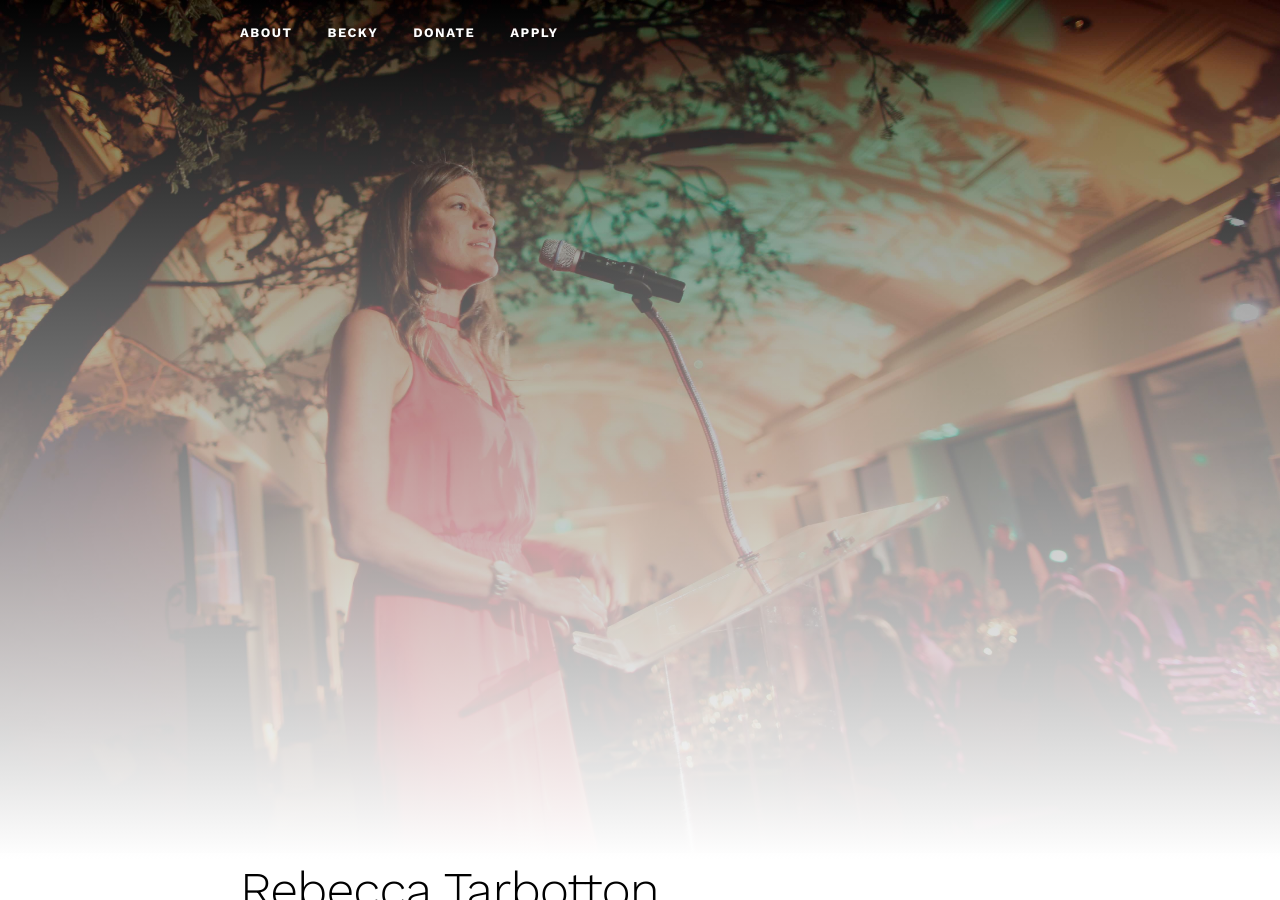
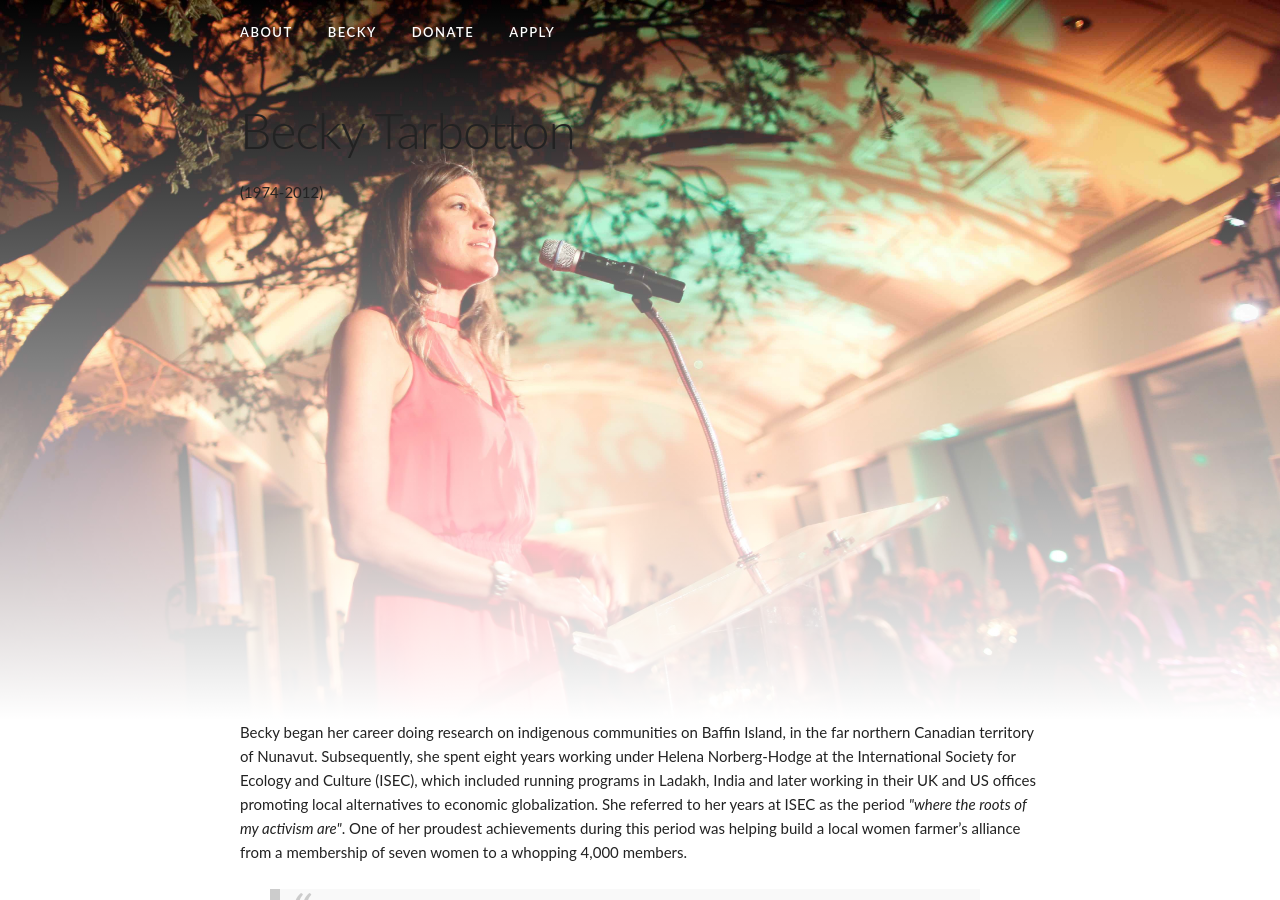
Before and after one commit to tsunamiCam/cameron-personal, a Jekyll site: the page built from becky/index.html, in a window 1280 px wide and 900 px high. Built offline with Jekyll 4.4.1, drawn with Linux system fonts in a browser that asks for light colours; nearby versions of some CDN libraries.

Commit message:
Added header to default page - replaces image

```diff
--- a/_layouts/default.html
+++ b/_layouts/default.html
@@ -10,14 +10,16 @@
 
     <div class="page-content">
 
+        <div class="pickgradient">
 
-      <div class="pickgradient">
-
-       {% include navbar.html %}
-        <img src="../images/revel-20-fullsize.jpg" id="bg" alt=""/>
-      </div>
+        {% include navbar.html %}
 
 
+          <img src="../images/revel-20-fullsize.jpg" id="bg" alt=""/>
+
+
+
+        </div>
 
       <div class="container">
         <div class="twelve columns">
--- /dev/null
+++ b/_layouts/default2.html
@@ -0,0 +1,39 @@
+<!DOCTYPE html>
+<html>
+  {% include head.html %}
+
+
+
+  <header>
+    <div class="post-header">
+
+
+      {% include navbar.html %}
+      <div class="container">
+      <h1> Becky Tarbotton </h1>
+      <p>(1974-2012)</p>
+      </div>
+      </div>
+
+  </header>
+
+
+
+  <body class="skin-default">
+
+
+
+    <div class="page-content">
+      <div class="container">
+        <div class="twelve columns">
+          {{ content }}
+        </div>
+      </div>
+
+
+    {% include footer.html %}
+    {% include share_page.html %}
+
+  </body>
+
+</html>
--- a/becky/index.html
+++ b/becky/index.html
@@ -7,8 +7,9 @@ layout: default
 
   <!-- About Becky
   ================================================== -->
-<h1>Rebecca Tarbotton</h1>
-<p>(1973-2012)</p>
+
+
+
 
 <p> Becky began her career doing research on indigenous communities on Baffin Island, in the far northern Canadian territory of Nunavut. Subsequently, she spent eight years working under Helena Norberg-Hodge at the International Society for Ecology and Culture (ISEC), which included running programs in Ladakh, India and later working in their UK and US offices promoting local alternatives to economic globalization. She referred to her years at ISEC as the period <em>"where the roots of my activism are"</em>. One of her proudest achievements during this period was helping build a local women farmer’s alliance from a membership of seven women to a whopping 4,000 members.</p>
 
@@ -29,7 +30,7 @@ layout: default
 <figure>
 
 <!--div class="gallery js-flickity" data-flickity-options='{ "cellAlign": "left", "contain": true }'-->
-<div class="main-gallery">
+<div class="main-gallery js-flickity" data-flickity-options='{ "cellAlign": "left", "contain": true }'>
   <div class="gallery-cell"><img src="../images/becky/Becky-RAN-3.jpg" /></div>
 <div class="gallery-cell"><img src="../images/becky/Becky-RAN-1.jpg" /></div>
   <div class="gallery-cell"><img src="../images/becky/Becky-RAN-2.jpg" /></div>
--- a/css/custom_CJT.css
+++ b/css/custom_CJT.css
@@ -4,7 +4,7 @@
 
 body {
     /*font-family: "Raleway", "HelveticaNeue", "Helvetica Neue", Helvetica, Arial, sans-serif;*/
-    font-family: "Work Sans", "HelveticaNeue", "Helvetica Neue", Helvetica, Arial, sans-serif;
+    font-family: "Lato", "HelveticaNeue", "Helvetica Neue", Helvetica, Arial, sans-serif;
     /*font-family: "Lato", "HelveticaNeue", "Helvetica Neue", Helvetica, Arial, sans-serif;*/
 }
 
@@ -434,8 +434,9 @@ footer p {
 
 .page-content h1 {
     color: #000;
-    padding-top: 0em
-    /*margin-bottom: 0em;*/
+    padding-top: 0em;
+
+
 }
 
 /*
@@ -450,8 +451,17 @@ footer p {
 
 .pickgradient{
   position:relative;
-  display:inline-block;
+   width: 100%; /* for IE 6 */
 }
+
+.pickgradient h1 {
+   position: absolute;
+   top: 200px;
+   left: 0;
+   width: 100%;
+}
+
+
 .pickgradient:after {
   content:'';
   position:absolute;
@@ -466,3 +476,24 @@ img.bg{
 
   display:block;
 }
+
+
+.post-header {
+    background: linear-gradient(
+        rgba(0, 0, 0, 0),
+        rgba(255, 255, 255, 1)),
+    url('../images/revel-20-fullsize.jpg') top center no-repeat;
+    background-size: cover;
+    background-attachment: scroll;
+    width: relative;
+    height:80vh;
+
+}
+
+.post-header h1 {
+
+
+    padding-top: 10rem;
+
+
+}
--- a/css/skin-default.css
+++ b/css/skin-default.css
@@ -25,3 +25,20 @@
 
 
 }
+
+
+
+
+.post-header .navbar
+
+{
+
+    background: linear-gradient(
+            rgba(0, 0, 0, 0),
+            rgba(0, 0, 0, 0));
+     background-size: cover;
+    background-attachment: fixed;
+
+
+
+}
--- a/js/site.js
+++ b/js/site.js
@@ -108,6 +108,7 @@ $(document).ready(function() {
 
     if($('.page-content h1').offset() != null) {
 
+      var opac = 0.5;
       if ($window.scrollTop() <= headerOffsetStart) {
           opac =  0.5 * $window.scrollTop()/headerOffsetStart;
       }
```
Also changed, not shown: other parts of becky/index.html (+1 -1 lines).
